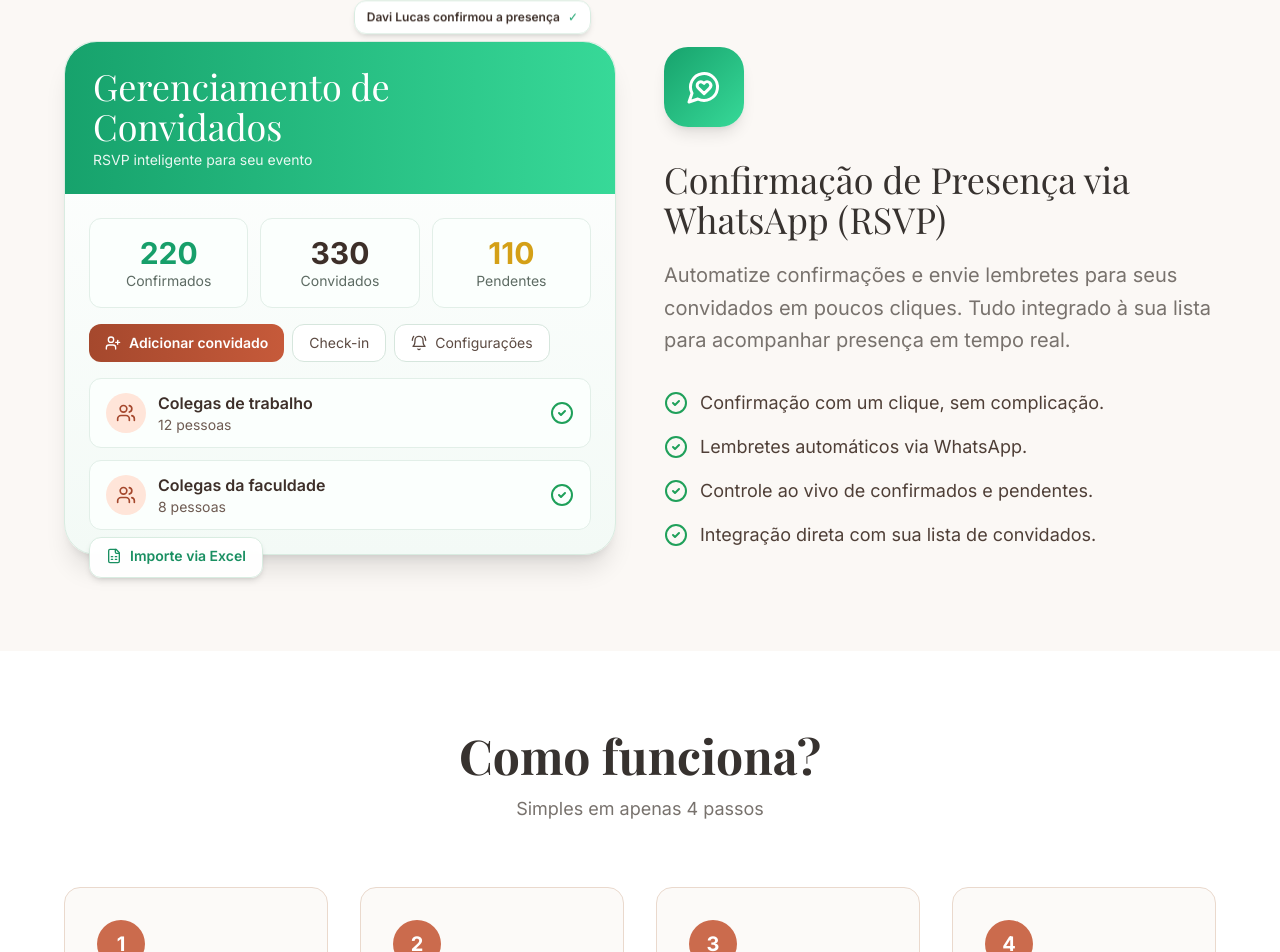
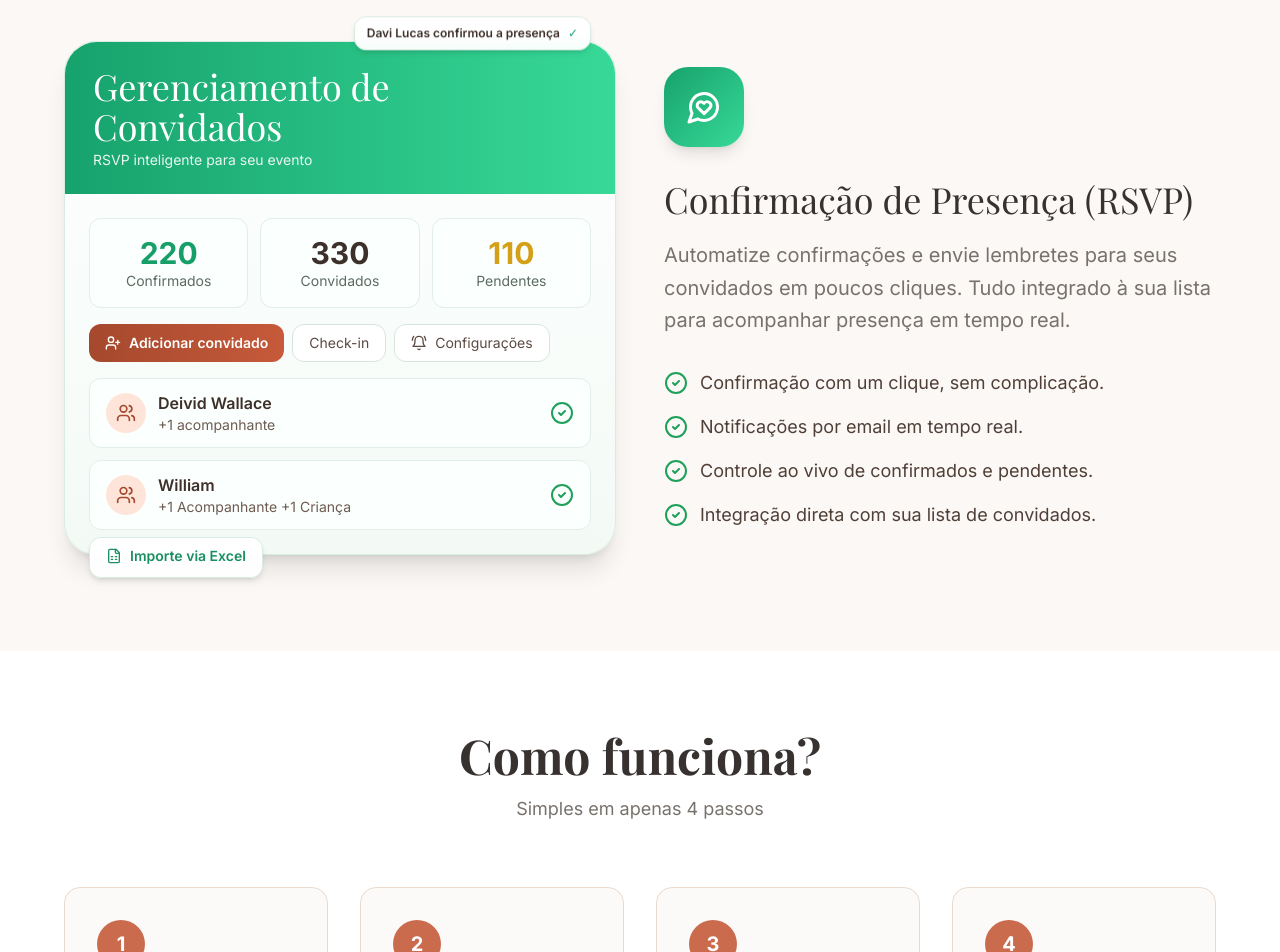
Before and after one commit to lumieconvites-netizen/lumie-presentes, a Next.js app: page / in a window 1280 px wide. Shown: the part 2324-3276 px from the top of the page. Built offline with nearby package versions, Linux system fonts and the light colour scheme; no server answers.

Commit message:
style: update RSVP showcase names, heading and copy

```diff
--- a/app/page.tsx
+++ b/app/page.tsx
@@ -57,8 +57,8 @@ const showcaseGiftItems = [
 
 const showcaseReceived = { name: 'Isabella', value: 'R$ 350,00' };
 const showcaseRsvpGroups = [
-  { id: 1, title: 'Colegas de trabalho', qty: '12 pessoas' },
-  { id: 2, title: 'Colegas da faculdade', qty: '8 pessoas' },
+  { id: 1, title: 'Deivid Wallace', qty: '+1 acompanhante' },
+  { id: 2, title: 'William', qty: '+1 Acompanhante +1 Criança' },
 ];
 
 export default function HomePage() {
@@ -274,7 +274,7 @@ export default function HomePage() {
 
           <div className="mt-20 grid lg:grid-cols-2 gap-12 items-center max-w-6xl mx-auto">
             <div className="relative rounded-[2rem] border border-[#d9ece1] bg-gradient-to-b from-white to-[#f3faf6] shadow-xl overflow-visible">
-              <div className="absolute -top-10 right-6 z-40 rounded-xl bg-white/95 backdrop-blur px-3 py-2 border border-[#d9ece1] shadow-md text-xs note-chip-float">
+              <div className="absolute -top-6 right-6 z-40 rounded-xl bg-white/95 backdrop-blur px-3 py-2 border border-[#d9ece1] shadow-md text-xs note-chip-float">
                 <div className="flex items-center gap-2">
                   <p className="font-semibold text-[#3d2f29]">Davi Lucas confirmou a presença</p>
                   <span className="text-[#17a26c]">✓</span>
@@ -347,7 +347,7 @@ export default function HomePage() {
                 <MessageCircleHeart className="w-9 h-9" />
               </div>
 
-              <h3 className="mt-8 font-display text-4xl text-foreground">Confirmação de Presença via WhatsApp (RSVP)</h3>
+              <h3 className="mt-8 font-display text-4xl text-foreground">Confirmação de Presença (RSVP)</h3>
               <p className="mt-5 text-xl text-muted-foreground leading-relaxed max-w-xl">
                 Automatize confirmações e envie lembretes para seus convidados em poucos cliques.
                 Tudo integrado à sua lista para acompanhar presença em tempo real.
@@ -360,7 +360,7 @@ export default function HomePage() {
                 </div>
                 <div className="flex items-start gap-3">
                   <CheckCircle2 className="w-6 h-6 text-[#1fa05a] mt-0.5" />
-                  <p className="text-lg text-[#4f3f37]">Lembretes automáticos via WhatsApp.</p>
+                  <p className="text-lg text-[#4f3f37]">Notificações por email em tempo real.</p>
                 </div>
                 <div className="flex items-start gap-3">
                   <CheckCircle2 className="w-6 h-6 text-[#1fa05a] mt-0.5" />
```
